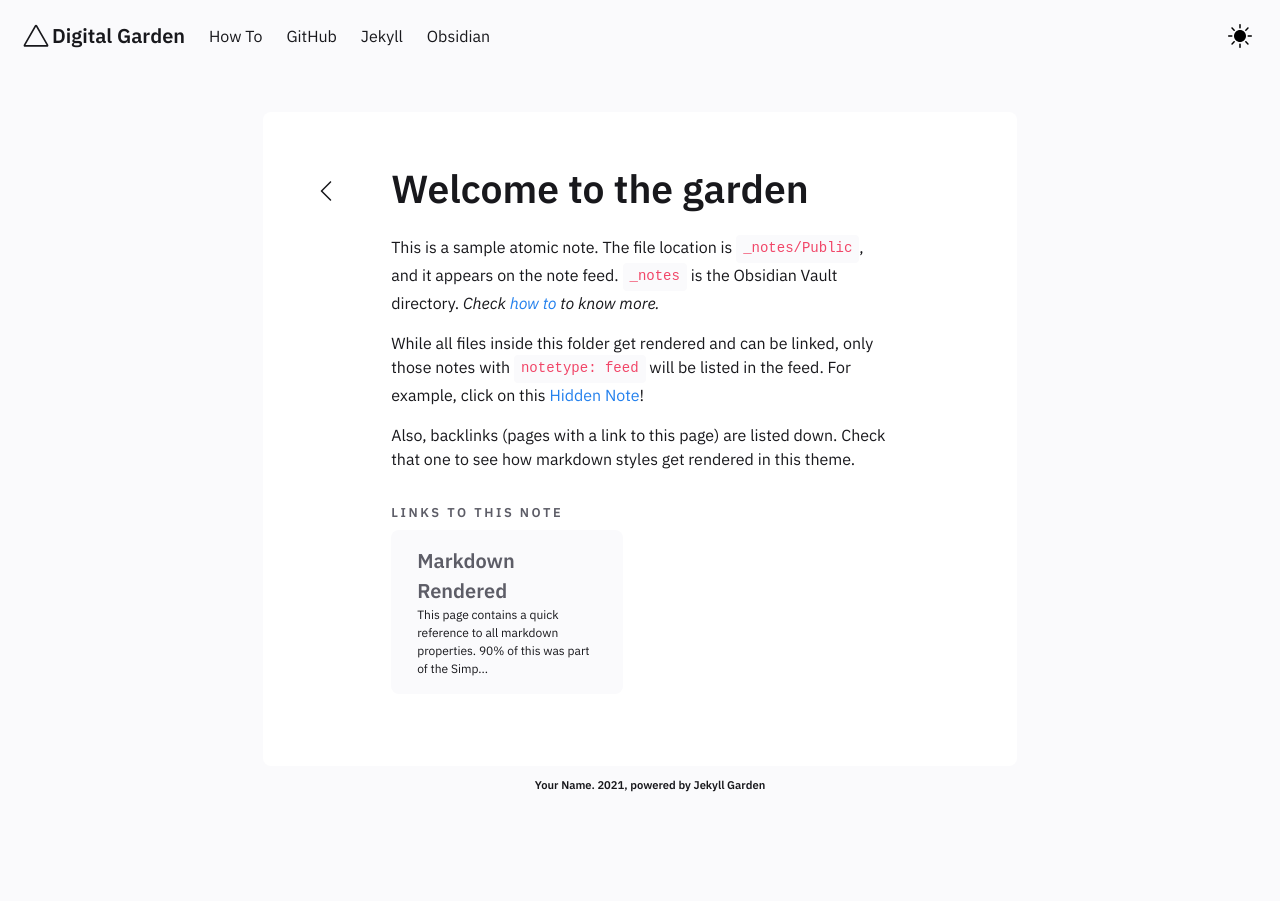
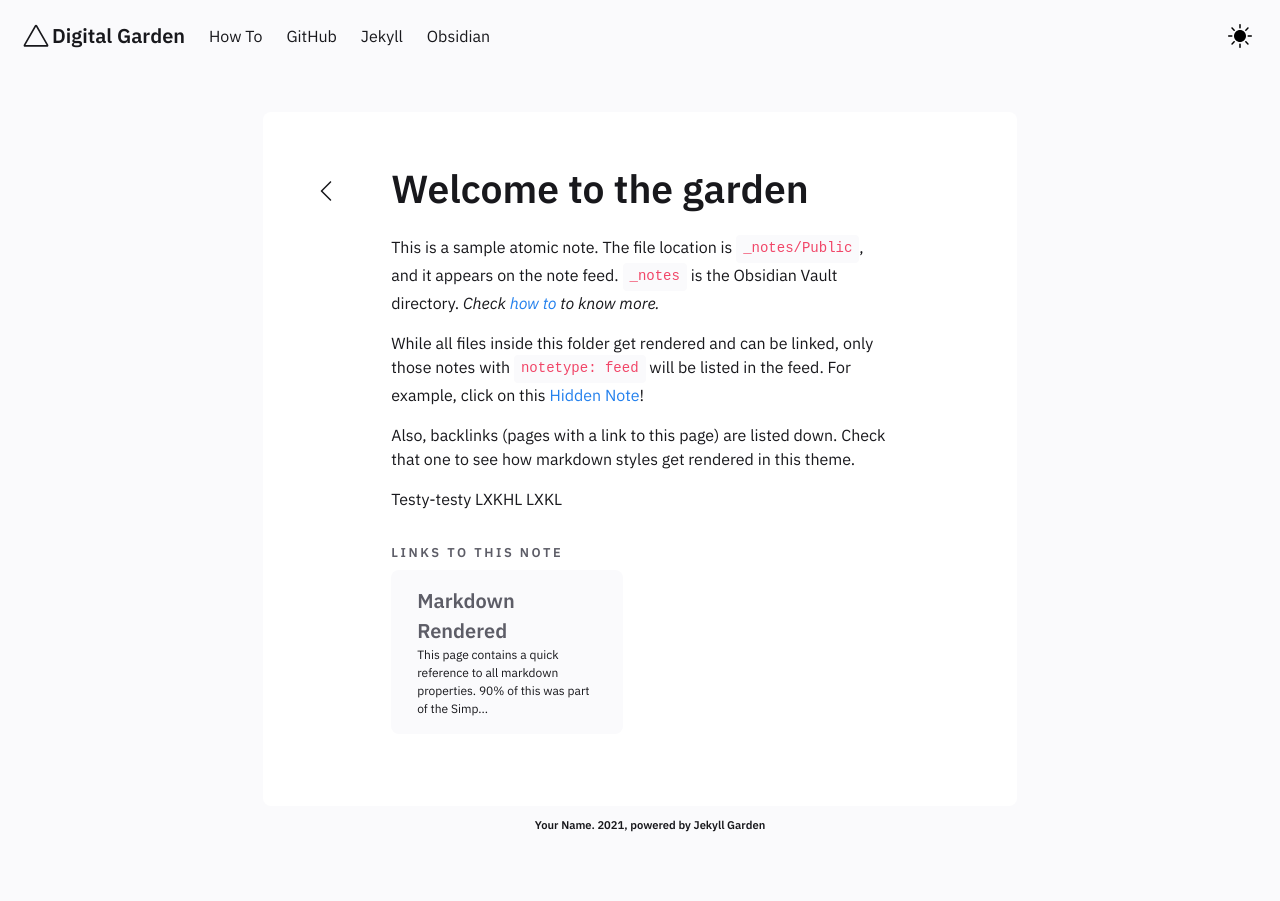
Before and after one commit to probefahrer/lxkhl, a Jekyll site: the page built from _notes/Public/Welcome to the garden.md, in a window 1280 px wide. Built offline with Jekyll 4.4.1, drawn with Linux system fonts in a browser that asks for light colours.

Commit message:
Update Welcome to the garden.md

```diff
--- a/_notes/Public/Welcome to the garden.md
+++ b/_notes/Public/Welcome to the garden.md
@@ -9,3 +9,5 @@ This is a sample atomic note. The file location is `_notes/Public`, and it appea
 While all files inside this folder get rendered and can be linked, only those notes with `notetype: feed` will be listed in the feed. For example, click on this [[Hidden Note]]!
 
 Also, backlinks (pages with a link to this page) are listed down. Check that one to see how markdown styles get rendered in this theme.
+
+Testy-testy LXKHL LXKL
```
